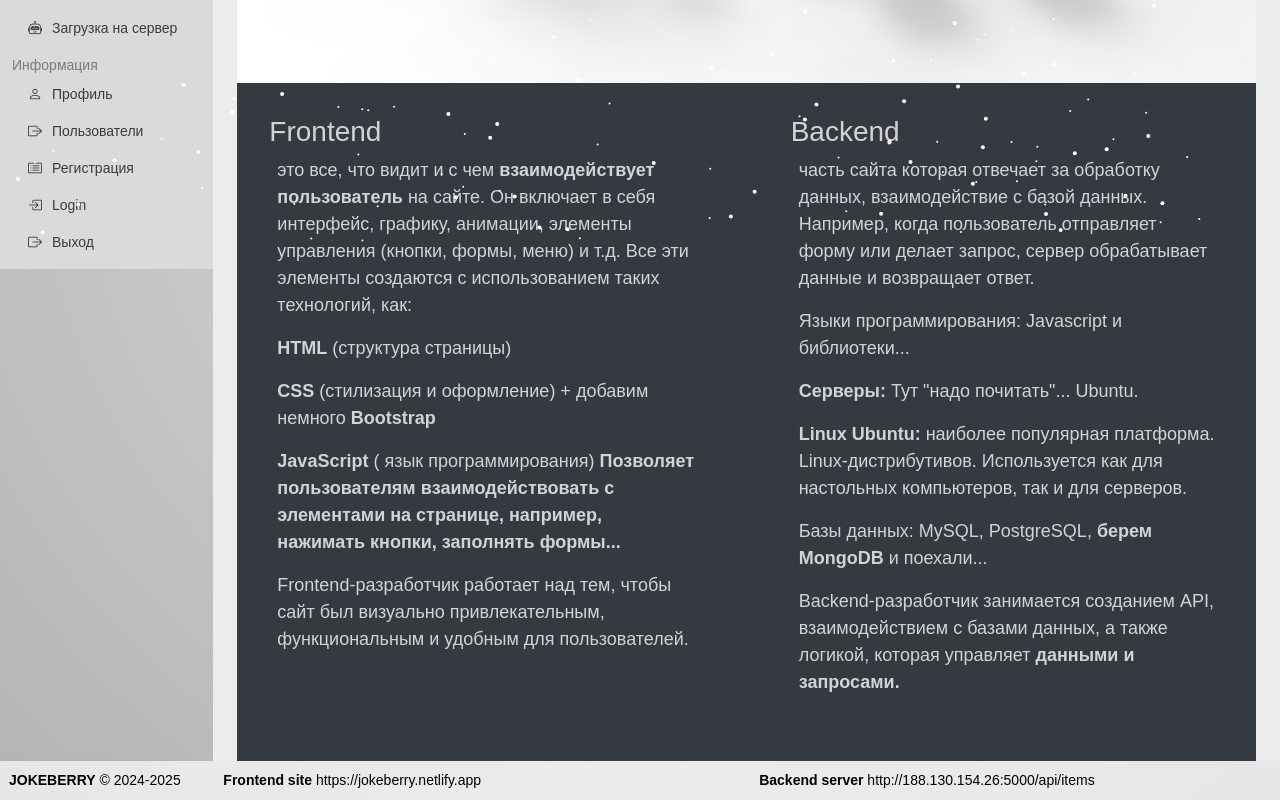
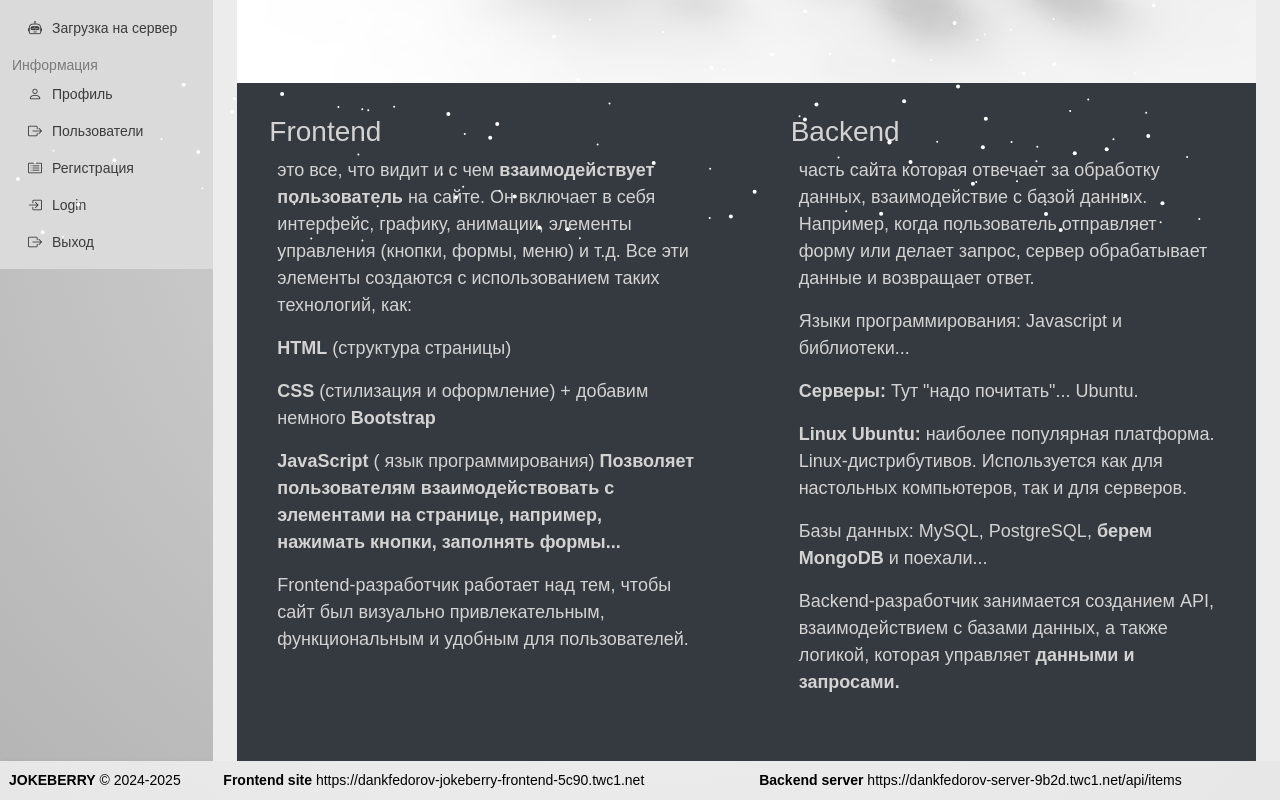
Before and after one commit to dankfedorov/Jokeberry-Frontend, a React app: page /dashboard in a window 1280 px wide. Shown: the part 550-1350 px from the top of the page. Built offline with nearby package versions, Linux system fonts and the light colour scheme; sample sign-in values are in the browser's storage.

Commit message:
change smallfooter link

```diff
--- a/src/components/Smallfooter.jsx
+++ b/src/components/Smallfooter.jsx
@@ -9,10 +9,10 @@ function Smallfooter() {
             <div className="row p-1">
             <div className="col-sm-2 "><strong>JOKEBERRY</strong> &copy; 2024-2025</div>
             <div className="col-sm-5 pull-right">
-                <b>Frontend site </b><a href='https://jokeberry.netlify.app' target='__blank' >https://jokeberry.netlify.app</a>
+                <b>Frontend site </b><a href='https://dankfedorov-jokeberry-frontend-5c90.twc1.net' target='__blank' >https://dankfedorov-jokeberry-frontend-5c90.twc1.net</a>
             </div>
             <div className="col-sm-5 pull-right">
-            <b>Backend server</b> <a href='http://188.130.154.26:5000/api/items' target='__blank'>http://188.130.154.26:5000/api/items</a>
+            <b>Backend server</b> <a href='https://dankfedorov-server-9b2d.twc1.net/api/items' target='__blank'>https://dankfedorov-server-9b2d.twc1.net/api/items</a>
             </div>
 
             </div>
```
